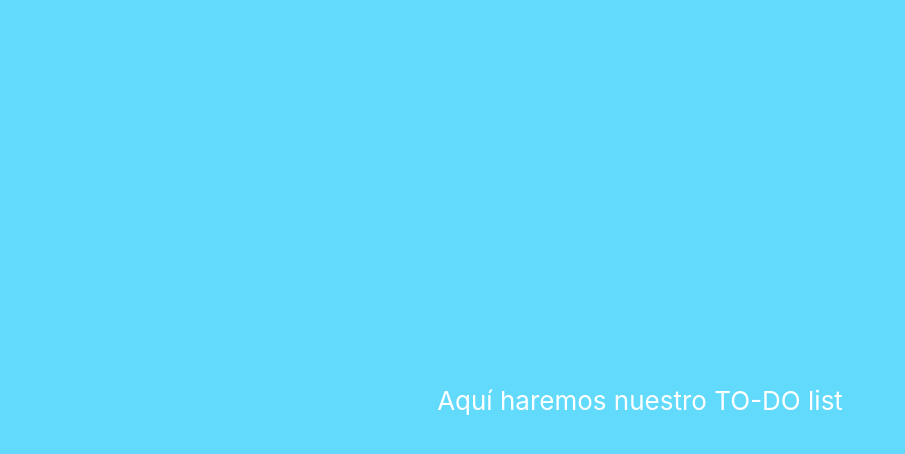
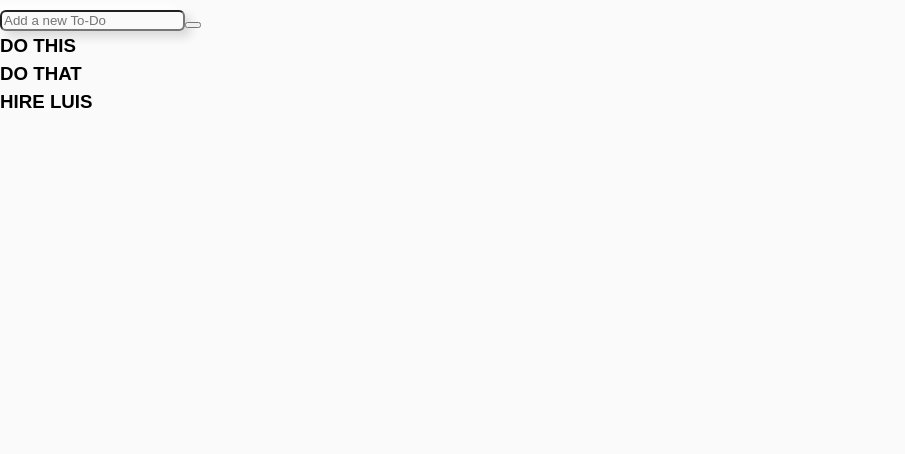
Before and after one commit to mkezfarias/todo-list-vanhack, a React (Create React App) app: page / in a window 1280 px wide. Shown: the top 454 px of the page, without its empty margins (0-905 px from the left). Built offline with nearby package versions, Linux system fonts and the light colour scheme.

Commit message:
Add fontawesome library

```diff
--- a/package.json
+++ b/package.json
@@ -3,6 +3,8 @@
   "version": "0.1.0",
   "private": true,
   "dependencies": {
+    "@fortawesome/fontawesome-svg-core": "^1.2.35",
+    "@fortawesome/free-solid-svg-icons": "^5.15.3",
     "@testing-library/jest-dom": "^5.11.4",
     "@testing-library/react": "^11.1.0",
     "@testing-library/user-event": "^12.1.10",
--- a/src/App.css
+++ b/src/App.css
@@ -1,84 +1,159 @@
-.App {
-  text-align: center;
+
+/* Remove default padding */
+ul[class],
+ol[class] {
+  padding: 0;
 }
 
-.App-logo {
-  height: 40vmin;
-  pointer-events: none;
-}
-
-@media (prefers-reduced-motion: no-preference) {
-  .App-logo {
-    animation: App-logo-spin infinite 20s linear;
-  }
-}
-
-.App-content {
-  background-color: #61dafb;
-  min-height: 100vh;
-  display: flex;
-  flex-direction: column;
-  align-items: center;
-  justify-content: center;
-  font-size: calc(10px + 2vmin);
-  color: white;
-}
-
-.App-link {
-  color: #61dafb;
-}
-
-@keyframes App-logo-spin {
-  from {
-    transform: rotate(0deg);
-  }
-  to {
-    transform: rotate(360deg);
-  }
-}
-
-form input {
-  height: 26px;
-  border-radius: 5%;
-  display: flex;
-  vertical-align: auto;
-}
-
-form button {
-  cursor: pointer;
-  display: inline-block;
-  text-align: center;
-  text-decoration: none;
-  margin: 2px 0;
-  border: solid 1px transparent;
-  border-radius: 4px;
-  padding: 0.5em 1em;
-  color: #ffffff;
-  background-color: darkgreen;
-  height: 30px;
-  width: 120px;
-}
-
-h3 {
+/* Remove default margin */
+body,
+h1,
+h2,
+h3,
+h4,
+p,
+ul[class],
+ol[class],
+li,
+figure,
+figcaption,
+blockquote,
+dl,
+dd {
   margin: 0;
 }
 
-.list {
-  display: flex;
-  margin: 5px;
-  flex-direction: row;
-  align-items: flex-end;
+/* Set core body defaults */
+body {
+  background: #fafafa;
+  font-family: 'Quicksand', sans-serif;
+  line-height: 1.5;
+  min-height: 100vh;
+  scroll-behavior: smooth;
+  text-rendering: optimizeSpeed;
 }
 
-.btn-delete {
-  cursor: pointer;
-  display: inline-block;
+/* Remove list styles on ul, ol elements with a class attribute */
+ul[class],
+ol[class] {
+  list-style: none;
+}
+
+
+/* Make images easier to work with */
+img {
+  max-width: 100%;
+  display: block;
+}
+
+
+/* Inherit fonts for inputs and buttons */
+button,
+textarea,
+select {
+  font: inherit;
+}
+
+/* colors not included in bootstrap. Hence the !important*/
+.text-gray {
+  color: rgb(156, 156, 156) !important;
+}
+
+/* custom classes */
+
+i {
+  font-size: 20px;
+}
+
+.icon {
+  opacity: 100%;
+  transition-duration: .5s;
+  transition-timing-function: cubic-bezier(0.4,0.0,0.2,1);
+  background-size: 20px;
+  background-color:rgb(255, 255, 255);
+  color:rgb(24, 23, 23);
+  border-radius: 50%;
+}
+
+.icon:hover {
+  opacity: 90%;
+  transition-duration: .5s;
+  transition-timing-function: cubic-bezier(0.4,0.0,0.2,1);
+  color:rgb(250, 184, 2);
+  border-radius: 50%;
+  transform: scale(1.2);
+}
+
+
+.logo-text{
+    font-size: 1.5rem;
+    font-weight: bold;
+}
+
+.logo-icon{
+    font-size: 1.5rem;
+}
+
+.search-input, input.search-input{
+  font-style: italic;
   text-align: center;
-  text-decoration: none;
-  border: solid 1px transparent;
+  border: none;
+  padding: 25px 5px;
+  height: 2rem !important;
+  background-color: rgb(245, 241, 241);
+  transition: ease-in-out;
+  transition-duration: 600ms;
+}
+
+.todo-item {
+  border-radius: 6px;
+  background: #fafafa;
+  -moz-box-shadow:     6px 6px 10px #dadada,
+                      -6px -6px 10px #ffffff;
+  -webkit-box-shadow:  6px 6px 10px #dadada,
+                      -6px -6px 10px #ffffff;
+  box-shadow:  6px 6px 10px #dadada,
+               -6px -6px 10px #ffffff;
+  margin-top: 10px;
+}
+
+.new-todo-input{
   border-radius: 4px;
-  color: #ffffff;
-  background-color: red;
-  height: 30px;
-  width: 30px;
+  background: linear-gradient(45deg, #e1e1e1, #ffffff);
+  -moz-box-shadow:    4px -4px 6px #ebebeb,
+                      -4px 4px 6px #ffffff;
+  -webkit-box-shadow: 4px -4px 6px #ebebeb,
+                    -4px 4px 6px #ffffff;
+  box-shadow:  4px -4px 6px #ebebeb,
+               -4px 4px 6px #ffffff;
+  padding: 10px;
 }
+
+.top-row{
+  border-radius: 6px;
+  background: #fafafa;
+  -moz-box-shadow:  6px 6px 10px #dadada,
+                   -6px -6px 10px #ffffff;
+  -webkit-box-shadow: 6px 6px 10px #dadada,
+               -6px -6px 10px #ffffff;
+  box-shadow:  6px 6px 10px #dadada,
+               -6px -6px 10px #ffffff;
+  margin-top: 10px;
+}
+
+input:focus, .form-control:focus {
+  outline:none !important;
+  outline-width: 0 !important;
+  -moz-box-shadow: none;
+  -webkit-box-shadow: none;
+  box-shadow: none;;
+  background-color: white;
+  color: rgb(68, 68, 67);
+  transition: ease-in-out;
+  transition-duration: 400ms;
+}
+
+hr {
+  color: rgb(255, 187, 0);
+  border: none;
+}
--- a/src/App.js
+++ b/src/App.js
@@ -1,14 +1,13 @@
 import React from 'react';
 import './App.css';
+import TodoForm from './components/TodoForm'
 
 const  App = () => {
 
   return (
     <div className="App">
       <div className="App-content">
-        <p>
-          Aquí haremos nuestro TO-DO list
-        </p>
+        <TodoForm />
       </div>
     </div>
   );
--- a/src/components/Todo.jsx
+++ b/src/components/Todo.jsx
@@ -1,9 +1,12 @@
 import React from 'react'
+import { Container, Col, Row, Button } from "react-bootstrap";
 
 
-const Todo = () => {
+const Todo = ({todo}) => {
     return (
-        <h1>Todo component</h1>
+      <>
+        <h3>{todo}</h3>
+      </>
     )
 }
 
--- /dev/null
+++ b/src/components/TodoForm.jsx
@@ -0,0 +1,31 @@
+import React, {useState} from 'react'
+import { Container, Col, Row, Button, Form } from "react-bootstrap";
+import { library } from '@fortawesome/fontawesome-svg-core'
+import Todo from "./Todo"
+
+
+const TodoForm = () => {
+  const [todo, setTodo] = useState({})
+  const [todos, setTodos] = useState([
+    {todo: 'DO THIS'},
+    {todo: 'DO THAT'},
+    {todo: 'HIRE LUIS'},
+  ])
+
+  const handleOnchange = (e) => setTodo({[e.target.name]: e.target.value})
+
+  const handleSubmit = (e) => setTodos([...todos, todo])
+
+  return (
+    <>
+    <Form className="d-flex flex-row align-items-center">
+      <Form.Control type="input" placeholder="Add a new To-Do" name="todo" className="border-0 w-100 todo-item new-todo-inputnombreField" />
+      <Button variant="primary" className="btn-add-todo btn-outline-secondary btn border-0 mt-2 new-todo-button" type="submit">  <i class="fas fa-plus-circle" />  </Button>
+    </Form>
+    {todos.map((val, idx) => <Todo index={idx} todo={val.todo} />  )}
+
+    </>
+  )
+}
+
+export default TodoForm
```
Also changed, not shown: src/components/Form.jsx (deleted, +0 -10 lines), 1 other file (tests, documents, lock files or other folders).
